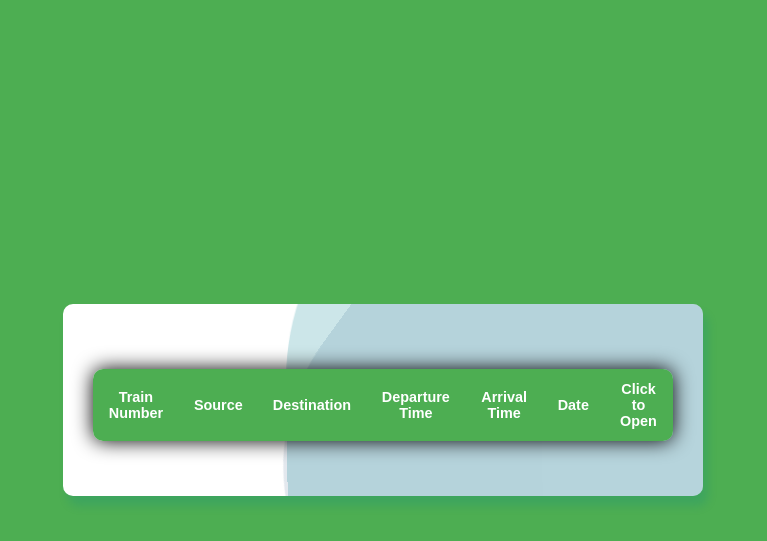
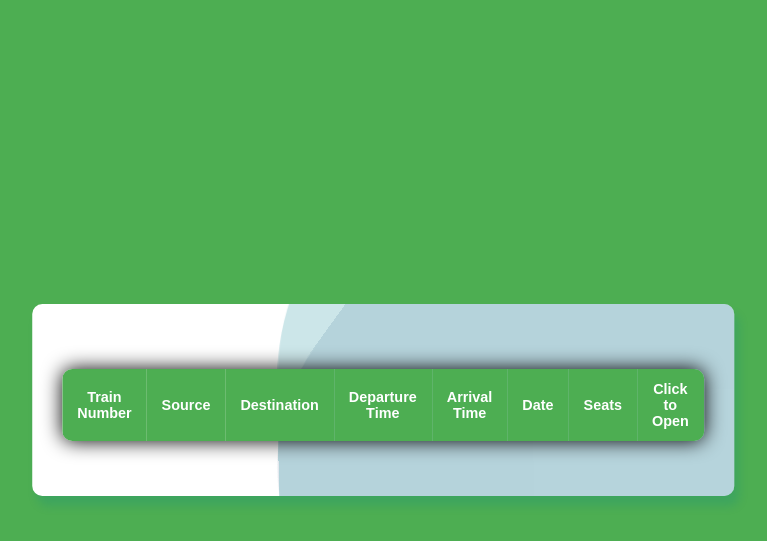
Before and after one commit to GulshanAnand/irctc, a Flask app: page /result in a window 1280 px wide. Shown: the top 541 px of the page, without its empty margins (257-1024 px from the left). Run offline with Flask 2, Linux system fonts and the light colour scheme; lists and menus that the app fills with data are empty.

Commit message:
seats function added

```diff
--- a/railway.sql
+++ b/railway.sql
@@ -111,7 +111,7 @@ CREATE TABLE `TICKET` (
   `seat_no` int(11) DEFAULT NULL,
   `train_no` varchar(10) NOT NULL,
   PRIMARY KEY (`pnr`)
-) ENGINE=InnoDB AUTO_INCREMENT=10007 DEFAULT CHARSET=utf8mb4;
+) ENGINE=InnoDB AUTO_INCREMENT=10011 DEFAULT CHARSET=utf8mb4;
 /*!40101 SET character_set_client = @saved_cs_client */;
 
 --
@@ -120,7 +120,7 @@ CREATE TABLE `TICKET` (
 
 LOCK TABLES `TICKET` WRITE;
 /*!40000 ALTER TABLE `TICKET` DISABLE KEYS */;
-INSERT INTO `TICKET` VALUES (10000,'CNB','DHN','2022-11-11','Driver',1,'12184'),(10001,'DHN','PNBE','2022-11-01','Gulshan Anand',1,'12381'),(10002,'DHN','PNBE','2022-11-01','Varun',2,'12381'),(10003,'DHN','PNBE','2022-11-01','Aviral',1,'14006'),(10004,'DHN','PNBE','2022-11-01','Avishek Kumar',2,'14006'),(10005,'DHN','PNBE','2022-11-15','Ravi',1,'14006'),(10006,'DHN','PNBE','2022-11-16','Rahul',1,'12381');
+INSERT INTO `TICKET` VALUES (10000,'CNB','DHN','2022-11-11','Driver',1,'12184'),(10001,'DHN','PNBE','2022-11-01','Gulshan Anand',1,'12381'),(10002,'DHN','PNBE','2022-11-01','Varun',2,'12381'),(10003,'DHN','PNBE','2022-11-01','Aviral',1,'14006'),(10004,'DHN','PNBE','2022-11-01','Avishek Kumar',2,'14006'),(10005,'DHN','PNBE','2022-11-15','Ravi',1,'14006'),(10006,'DHN','PNBE','2022-11-16','Rahul',1,'12381'),(10007,'PNBE','DHN','2022-11-04','Messi',1,'12184'),(10008,'PNBE','CNB','2022-11-05','Ronaldo',1,'12381'),(10009,'DHN','PNBE','2022-11-01','Kohli',3,'14006'),(10010,'PNBE','DHN','2022-11-01','Rohit',4,'14006');
 /*!40000 ALTER TABLE `TICKET` ENABLE KEYS */;
 UNLOCK TABLES;
 
@@ -163,4 +163,4 @@ UNLOCK TABLES;
 /*!40101 SET COLLATION_CONNECTION=@OLD_COLLATION_CONNECTION */;
 /*!40111 SET SQL_NOTES=@OLD_SQL_NOTES */;
 
--- Dump completed on 2022-10-29 18:45:20
+-- Dump completed on 2022-10-29 19:06:34
--- a/server.py
+++ b/server.py
@@ -25,6 +25,10 @@ def home():
         ls = search_train(source,destination,date)
         train_list.clear()
         for ele in ls:
+            seats = getAvailableSeats(ele["train_no"], ele["date"])
+            if seats <= 0:
+                continue
+            ele["seats"] = seats
             train_list.append(ele)
         return redirect("/result")
     return render_template("index.html")
--- a/templates/result.html
+++ b/templates/result.html
@@ -182,6 +182,7 @@
                     <th>Departure Time</th>
                     <th>Arrival Time</th>
                     <th>Date</th>
+                    <th>Seats</th>
                     <!-- <th>Destination</th> -->
                     <th>Click to Open</th>
                 </tr>
```
